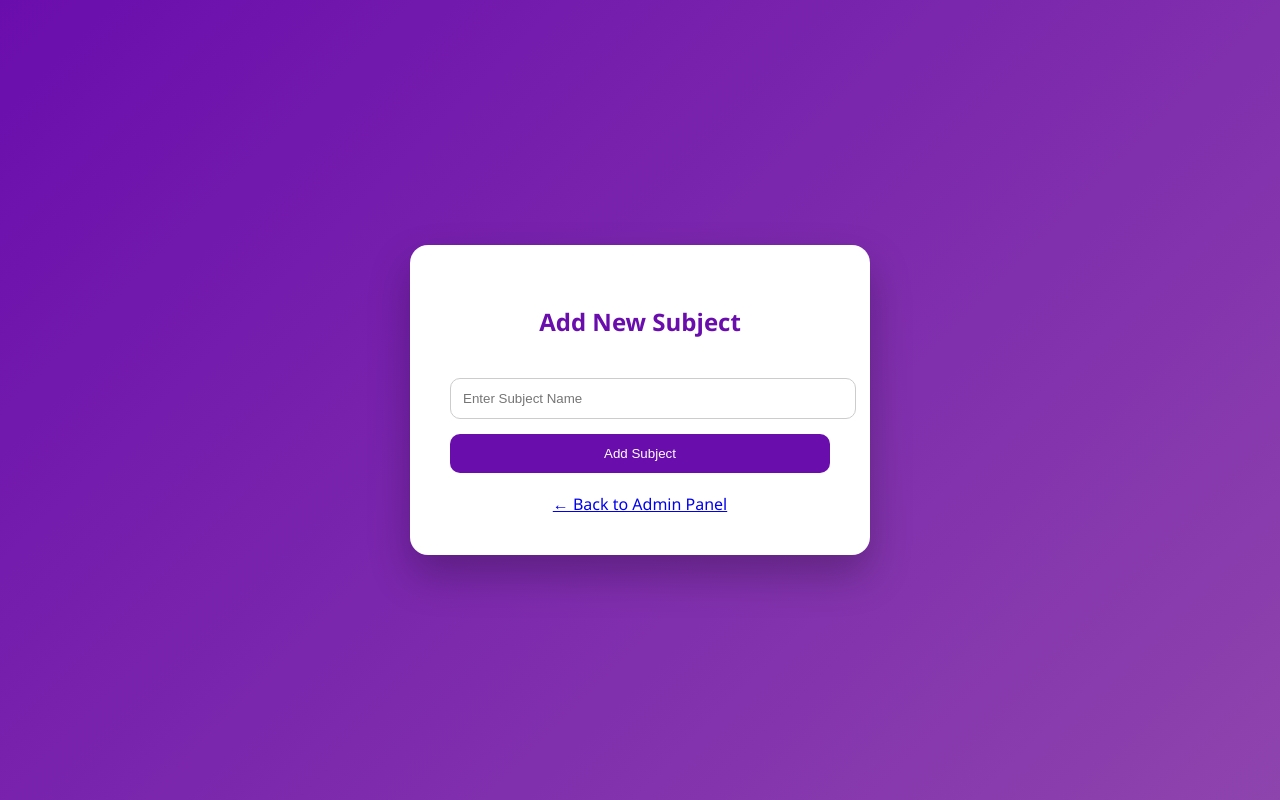
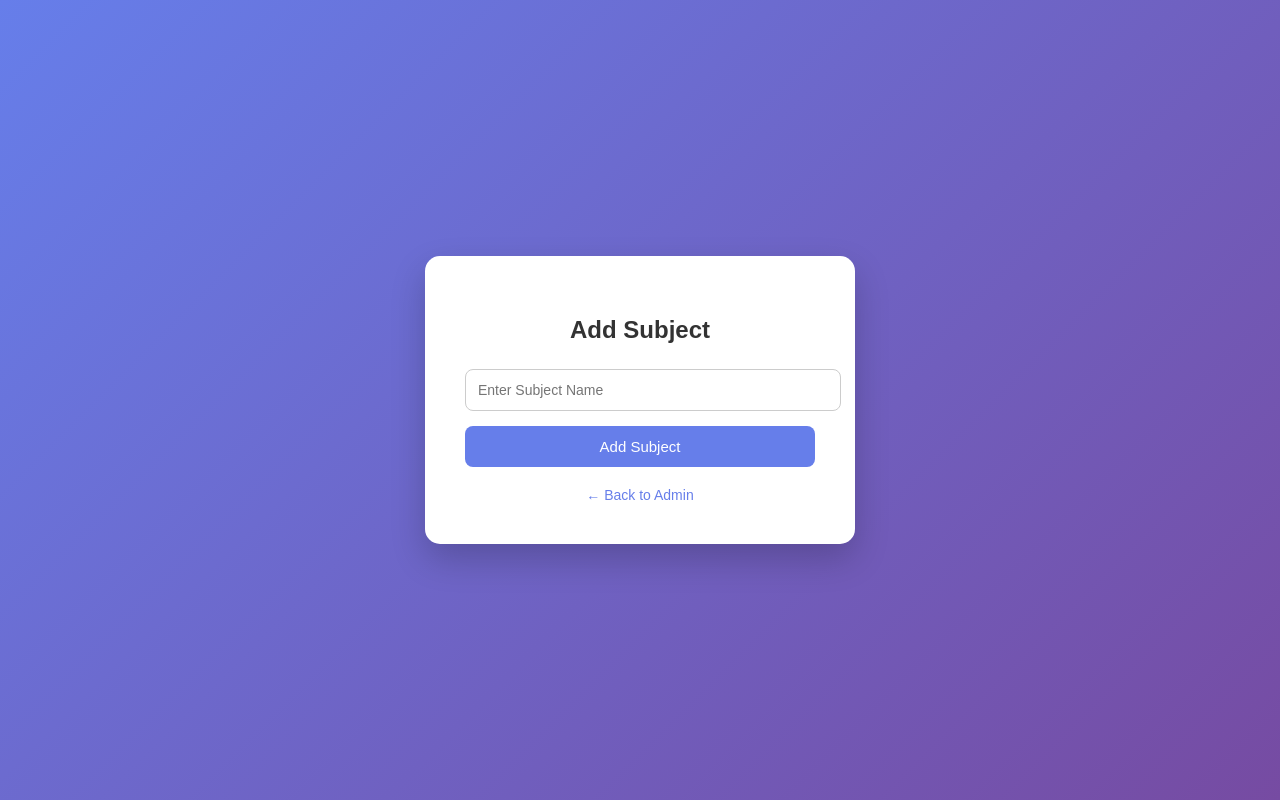
Before and after one commit to vajjareeswarid-byte/learn-quiz, a Flask app: page /add_subject in a window 1280 px wide. Run offline with Flask 3, Linux system fonts and the light colour scheme.

Commit message:
Update add_subject.html

```diff
--- a/templates/add_subject.html
+++ b/templates/add_subject.html
@@ -5,70 +5,87 @@
 <meta name="viewport" content="width=device-width, initial-scale=1.0">
 
 <style>
+
 body{
     margin:0;
     height:100vh;
     display:flex;
     justify-content:center;
     align-items:center;
-    background:linear-gradient(135deg,#6a0dad,#8e44ad);
-    font-family:'Segoe UI',Arial;
+    background:linear-gradient(135deg,#667eea,#764ba2);
+    font-family:Arial, Helvetica, sans-serif;
 }
 
-.box{
+.card{
     background:white;
     padding:40px;
-    border-radius:18px;
-    width:380px;
+    border-radius:15px;
+    width:350px;
     text-align:center;
-    box-shadow:0 20px 40px rgba(0,0,0,0.25);
+    box-shadow:0 15px 35px rgba(0,0,0,0.2);
 }
 
 h2{
     margin-bottom:25px;
-    color:#6a0dad;
+    color:#333;
 }
 
 input{
     width:100%;
     padding:12px;
-    margin:15px 0;
+    border-radius:8px;
     border:1px solid #ccc;
-    border-radius:10px;
+    margin-bottom:15px;
+    font-size:14px;
+}
+
+input:focus{
+    border-color:#667eea;
+    outline:none;
 }
 
 button{
     width:100%;
     padding:12px;
-    background:#6a0dad;
+    border:none;
+    border-radius:8px;
+    background:#667eea;
     color:white;
-    border:none;
-    border-radius:10px;
+    font-size:15px;
     cursor:pointer;
+    transition:0.3s;
+}
+
+button:hover{
+    background:#5a67d8;
 }
 
 .back{
-    display:block;
+    display:inline-block;
     margin-top:20px;
+    text-decoration:none;
+    color:#667eea;
+    font-size:14px;
 }
+
 </style>
 </head>
 
 <body>
 
-<div class="box">
-<h2>Add New Subject</h2>
+<div class="card">
 
-<form method="POST">
+<h2>Add Subject</h2>
 
-<input type="text" name="name"
-placeholder="Enter Subject Name" required>
+<form action="/add_subject" method="POST">
+
+<input type="text" name="name" placeholder="Enter Subject Name" required>
 
 <button type="submit">Add Subject</button>
 
 </form>
 
-<a href="/admin" class="back">← Back to Admin Panel</a>
+<a href="/admin" class="back">← Back to Admin</a>
 
 </div>
 
```
